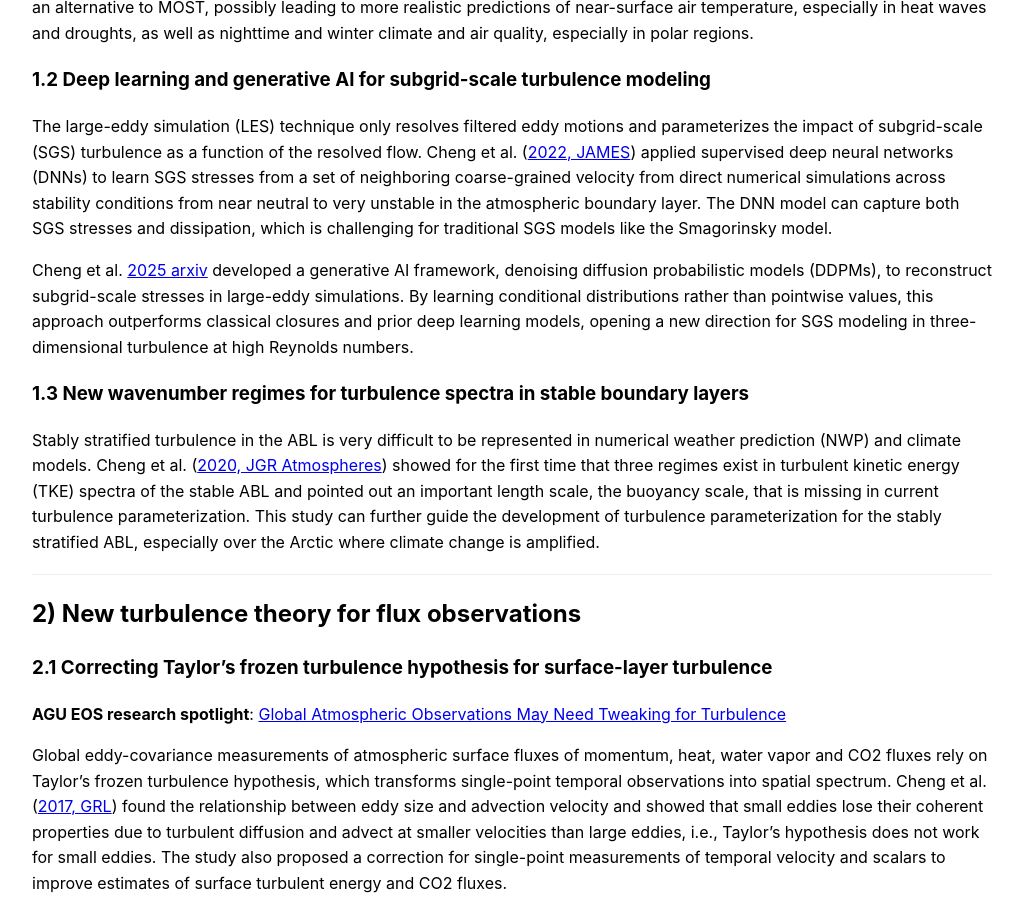
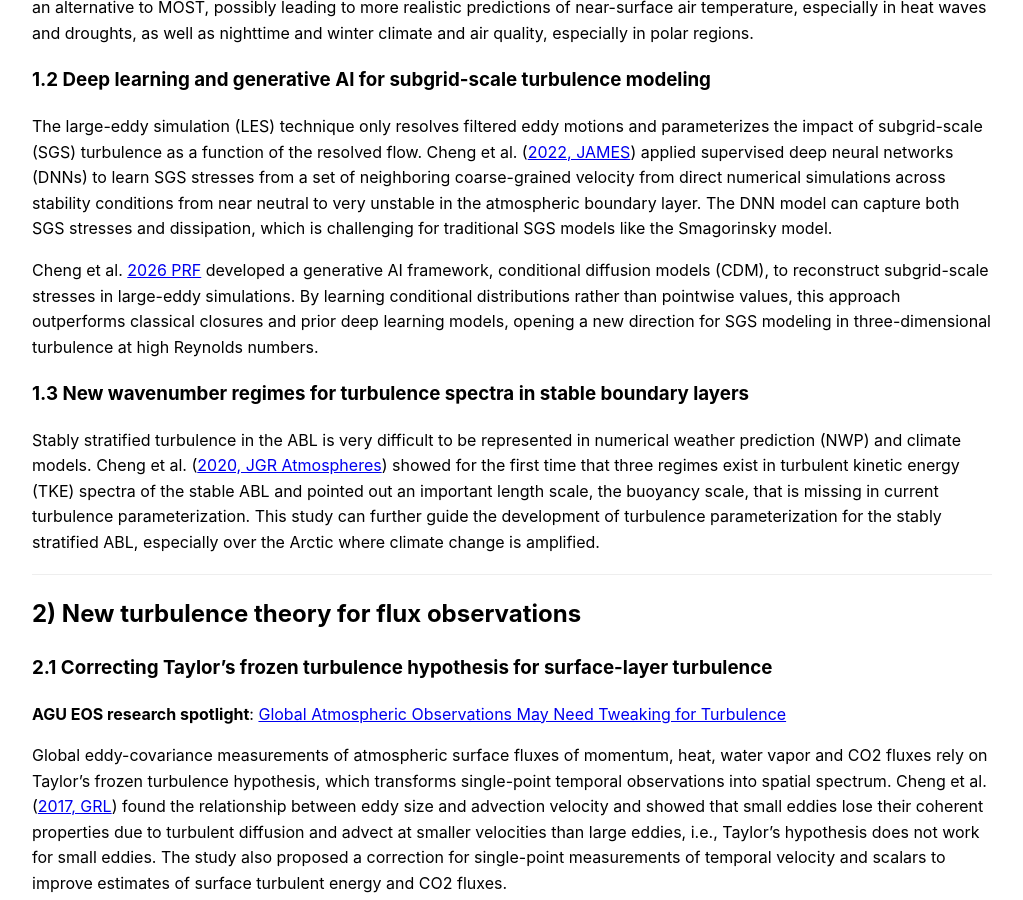
Before and after one commit to yc2965/yc2965.github.io, a Jekyll site: the page built from research.md, in a window 1280 px wide and 900 px high, scrolled down 805 px. Shown: the whole window, without its empty margins (128-1151 px from the left). Built offline with Jekyll 4.4.1, drawn with Linux system fonts in a browser that asks for light colours; our own code applies the rules of GitHub Pages for plain Markdown files.

Commit message:
Update research.md

```diff
--- a/research.md
+++ b/research.md
@@ -16,7 +16,7 @@ In global weather and climate models, the exchange of momentum, heat, moisture a
 ### 1.2 Deep learning and generative AI for subgrid-scale turbulence modeling
 The large-eddy simulation (LES) technique only resolves filtered eddy motions and parameterizes the impact of subgrid-scale (SGS) turbulence as a function of the resolved flow. Cheng et al. ([2022, JAMES](https://doi.org/10.1029/2021MS002847)) applied supervised deep neural networks (DNNs) to learn SGS stresses from a set of neighboring coarse-grained velocity from direct numerical simulations across stability conditions from near neutral to very unstable in the atmospheric boundary layer. The DNN model can capture both SGS stresses and dissipation, which is challenging for traditional SGS models like the Smagorinsky model.
 
-Cheng et al. [2025 arxiv](https://arxiv.org/abs/2510.00383) developed a generative AI framework, denoising diffusion probabilistic models (DDPMs), to reconstruct subgrid-scale stresses in large-eddy simulations. By learning conditional distributions rather than pointwise values, this approach outperforms classical closures and prior deep learning models, opening a new direction for SGS modeling in three-dimensional turbulence at high Reynolds numbers.
+Cheng et al. [2026 PRF](https://doi.org/10.1103/vb6j-f876) developed a generative AI framework, conditional diffusion models (CDM), to reconstruct subgrid-scale stresses in large-eddy simulations. By learning conditional distributions rather than pointwise values, this approach outperforms classical closures and prior deep learning models, opening a new direction for SGS modeling in three-dimensional turbulence at high Reynolds numbers.
 
 
 ### 1.3 New wavenumber regimes for turbulence spectra in stable boundary layers
```
